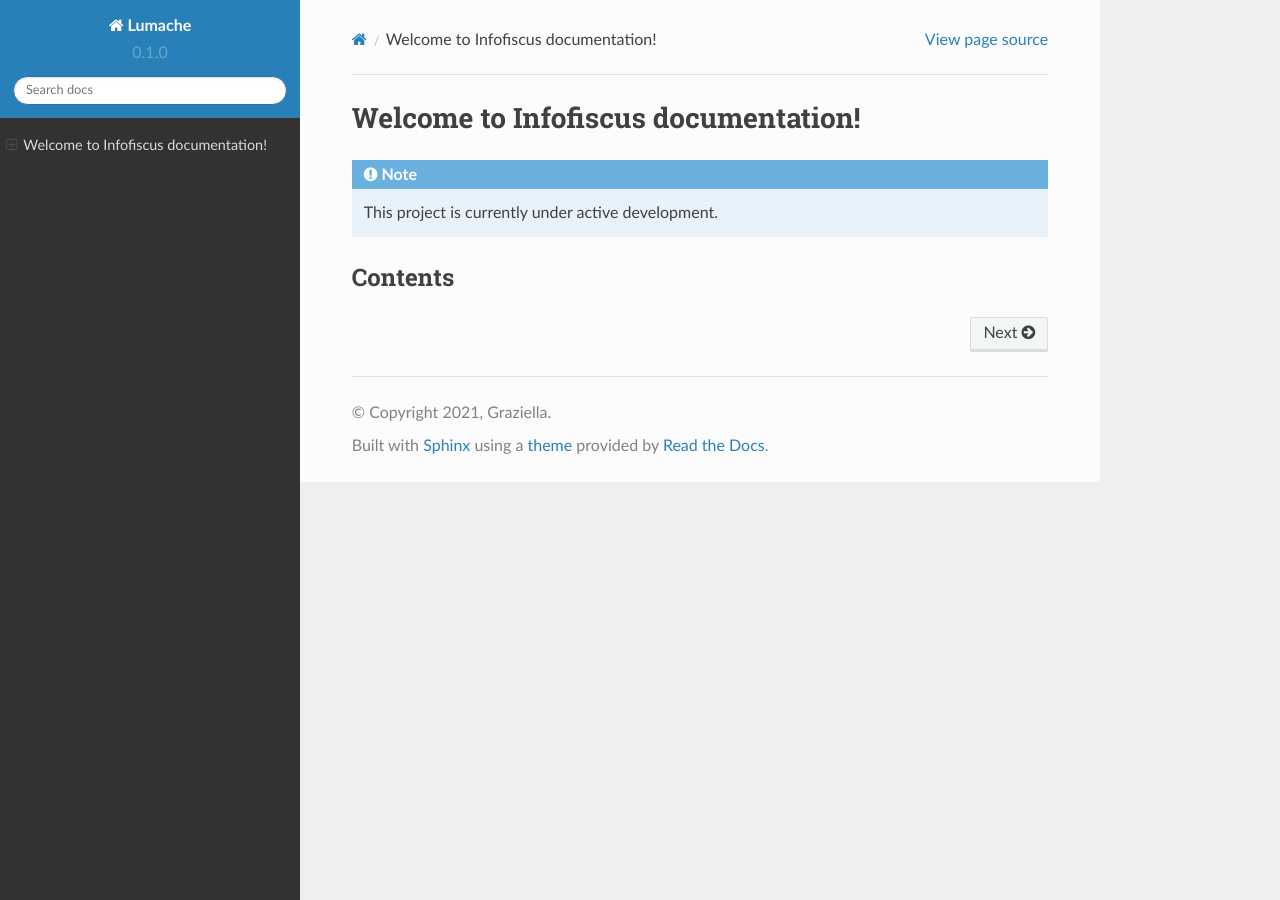
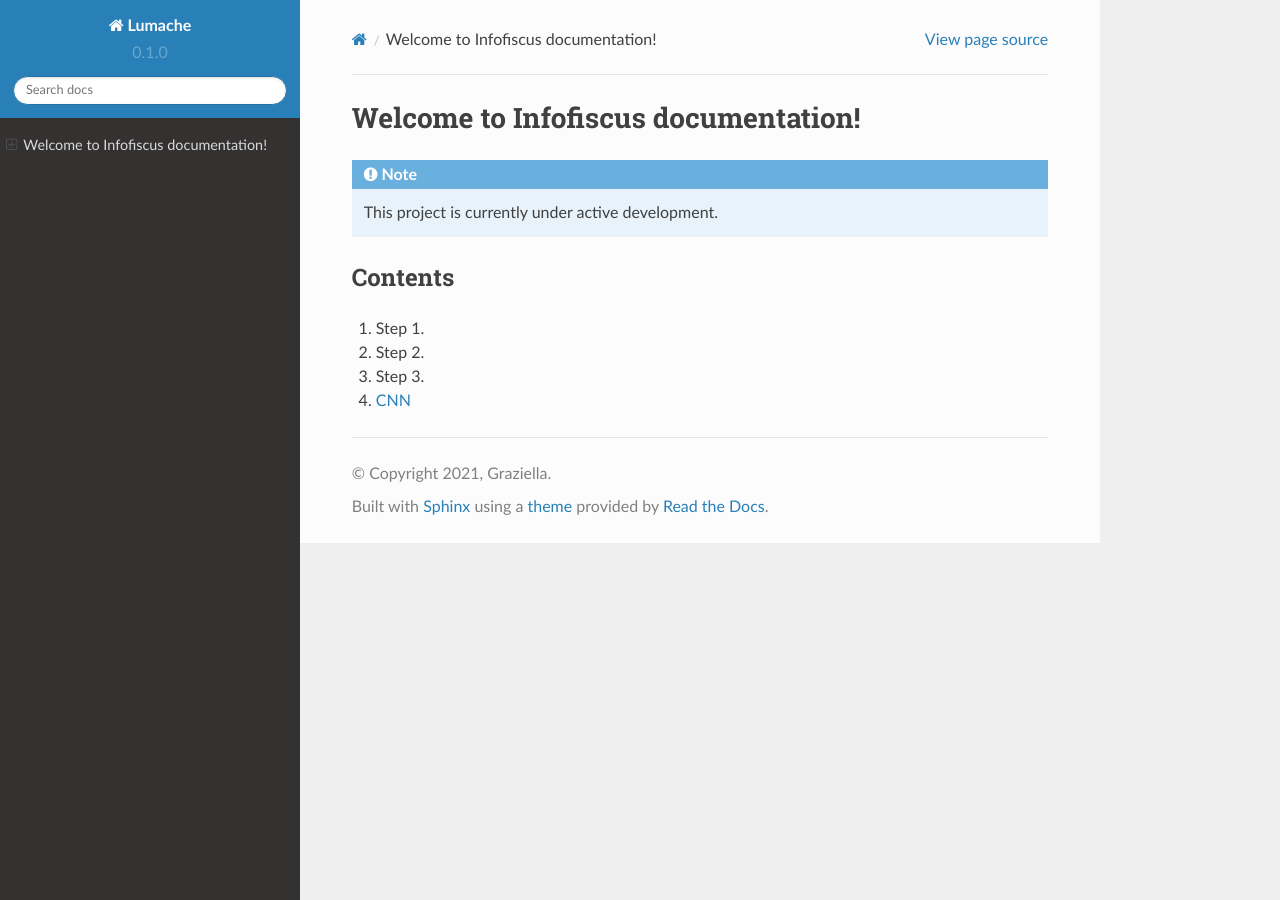
Before and after one commit to VijayKumarS-git/rtd-tutorial, a Sphinx documentation site: the page built from docs/source/index.rst, in a window 1280 px wide. Built offline with Sphinx 7.4.7 and the Read the Docs theme 2.0.0, drawn with Linux system fonts in a browser that asks for light colours.

Commit message:
Update index.rst

```diff
--- a/docs/source/index.rst
+++ b/docs/source/index.rst
@@ -8,6 +8,8 @@ Welcome to Infofiscus documentation!
 Contents
 --------
 
-.. toctree::
 
-   api
+#. Step 1.
+#. Step 2.
+#. Step 3.
+#. `CNN <http://cnn.com>`_
```
